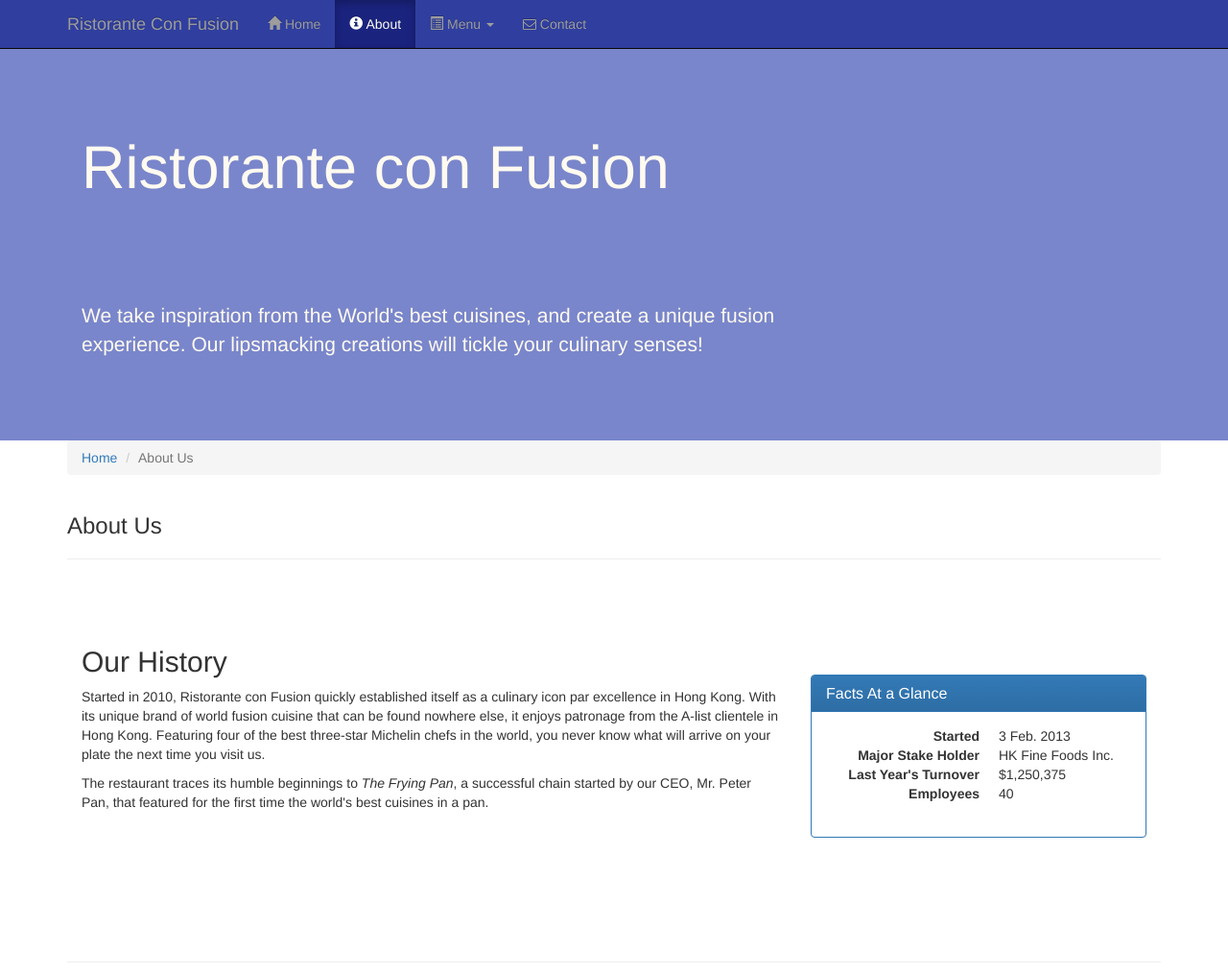
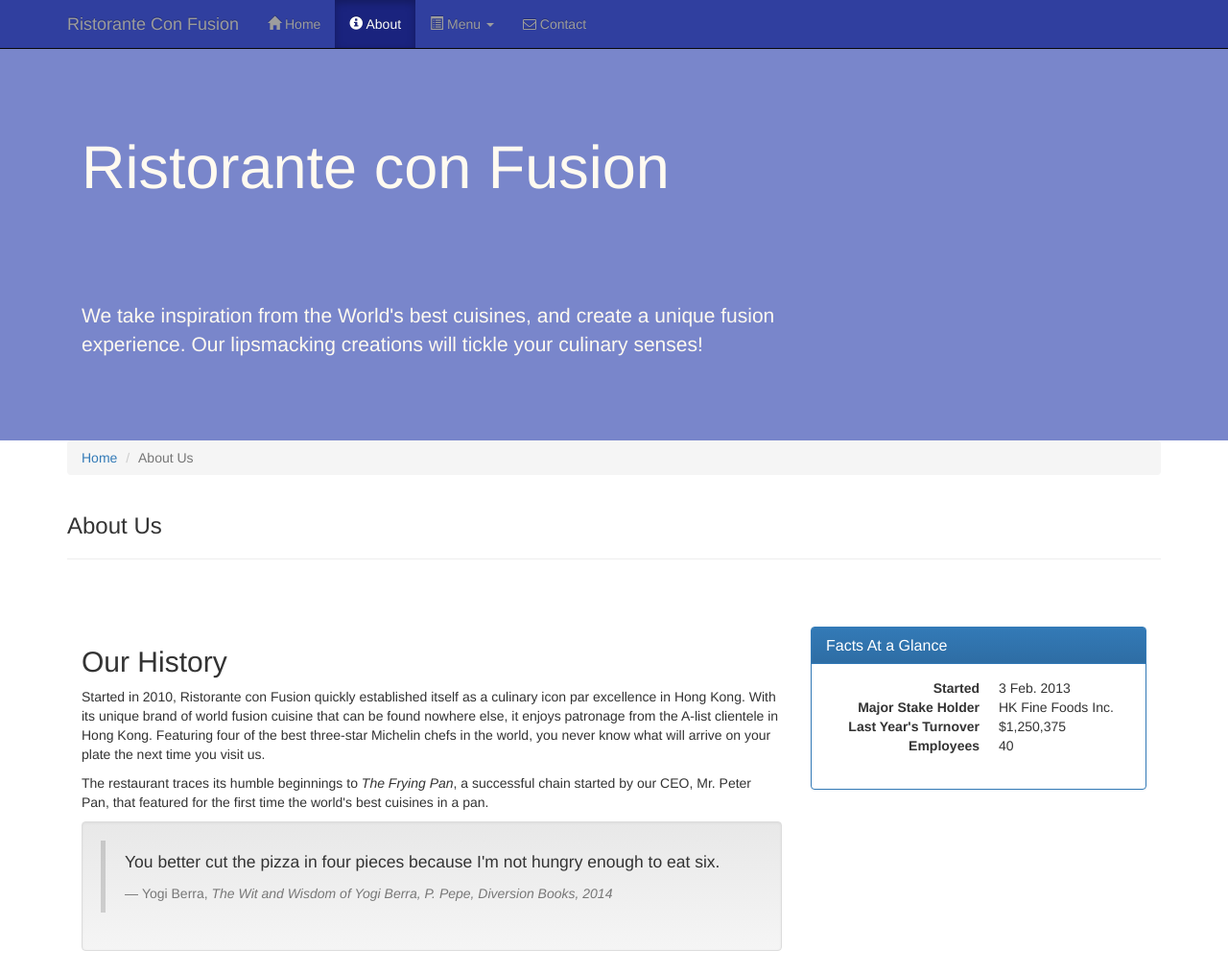
Before and after one commit to brunosilvano/conFusion, a plain HTML site: page aboutus.html in a window 1280 px wide. Shown: the top 1014 px of the page at 96% size. Drawn offline with nearby package versions, Linux system fonts and the light colour scheme.

Commit message:
Added Well-Quote to aboutus.html

```diff
--- a/aboutus.html
+++ b/aboutus.html
@@ -95,9 +95,19 @@
                 <h2>Our History</h2>
                 <p>Started in 2010, Ristorante con Fusion quickly established itself as a culinary icon par excellence in Hong Kong. With its unique brand of world fusion cuisine that can be found nowhere else, it enjoys patronage from the A-list clientele in Hong Kong.  Featuring four of the best three-star Michelin chefs in the world, you never know what will arrive on your plate the next time you visit us.</p>
                 <p>The restaurant traces its humble beginnings to <em>The Frying Pan</em>, a successful chain started by our CEO, Mr. Peter Pan, that featured for the first time the world's best cuisines in a pan.</p>
+                <div class="well">
+                    <blockquote>
+                        <p>You better cut the pizza in four pieces because
+                            I'm not hungry enough to eat six.</p>
+                        <footer>Yogi Berra,
+                            <cite>The Wit and Wisdom of Yogi Berra,
+                            P. Pepe, Diversion Books, 2014</cite>
+                        </footer>
+                    </blockquote>
+                </div>
             </div>
             <div class="col-xs-12 col-sm-4">
-                <p style="padding:20px;"></p>
+                <!-- <p style="padding:20px;"></p> -->
                 <div class="panel panel-primary">
                     <div class="panel-heading">
                         <h3 class="panel-title">Facts At a Glance</h3>
```
